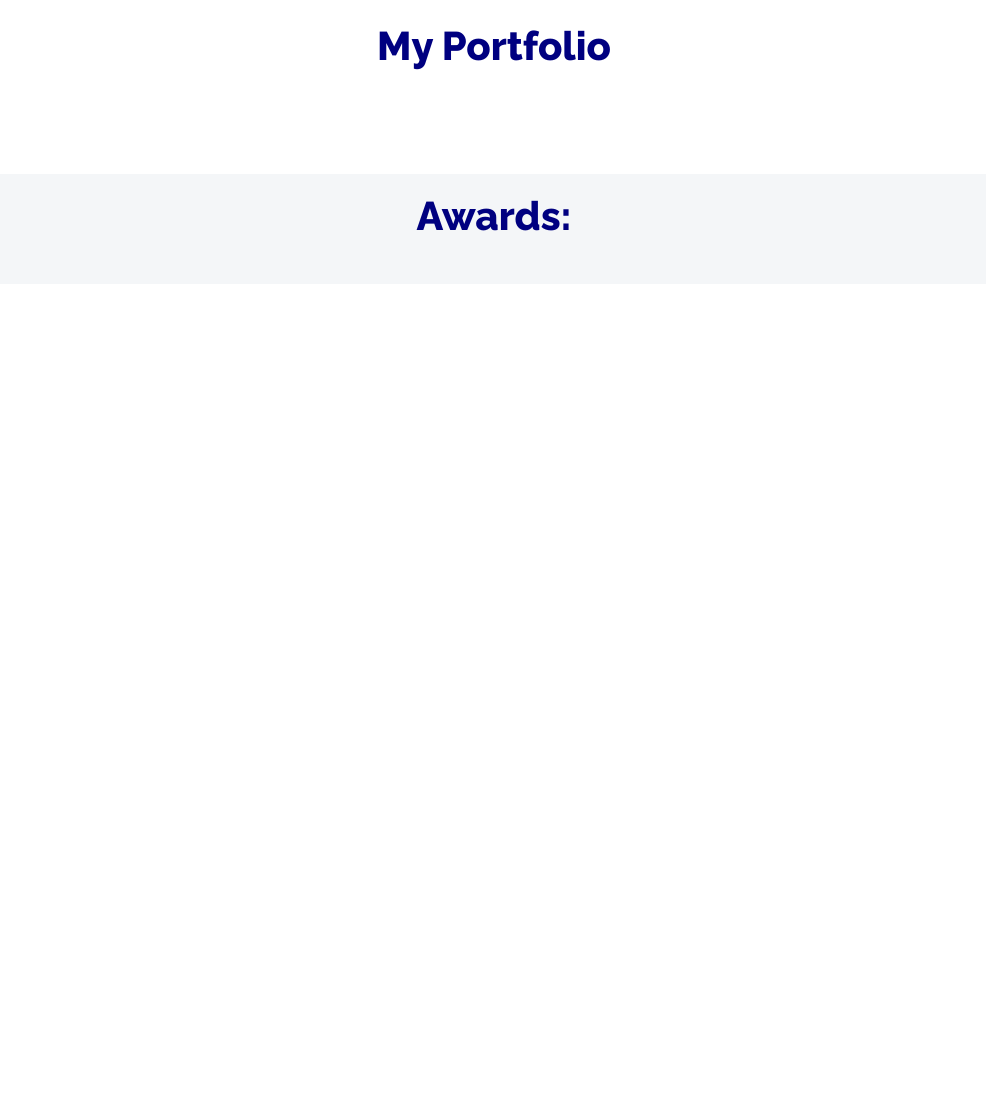
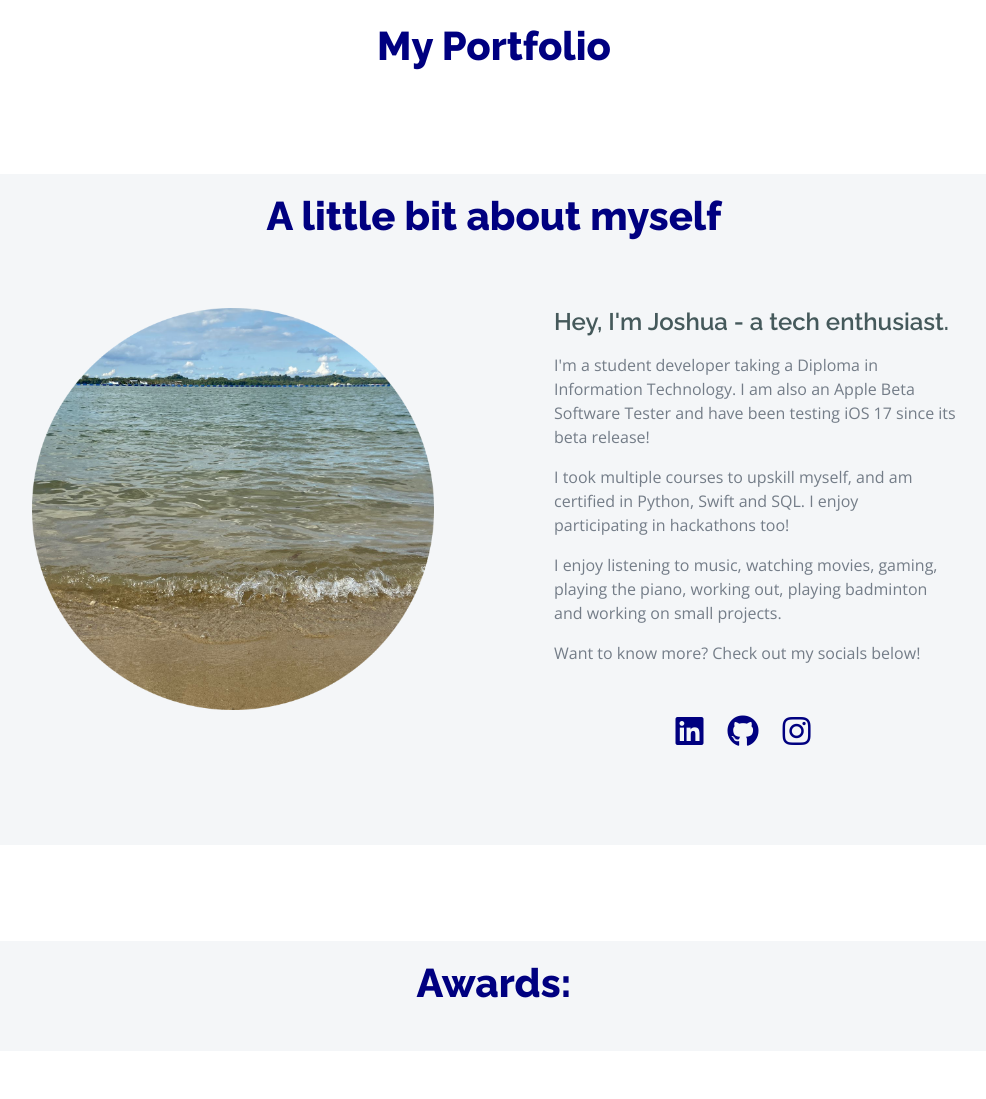
Before and after one commit to Sadliquid/My-Webpage, a Flask app: template templates/myportfolio.html in a window 1280 px wide. Shown: the part 178-1277 px from the top of the page, without its empty margins (146-1132 px from the left). Before the commit the page ends 409 px from the top, so only its background shows below. Run offline with Flask 2, Linux system fonts and the light colour scheme; the template is opened without the code that fills it, so the values that code supplies are empty; some libraries are stand-ins or nearby versions.

Commit message:
Added on to portfolio

```diff
--- a/static/style.css
+++ b/static/style.css
@@ -686,3 +686,9 @@ html {
     color: #87CEEB;
     transition: 0.2s ease-in-out;
 }
+
+#socialsDiv {
+    margin-top: 50px;
+    display: flex;
+    justify-content: space-between;
+}
--- a/templates/myportfolio.html
+++ b/templates/myportfolio.html
@@ -96,6 +96,45 @@
     <div class="container-fluid page-header py-5">
         <h1 class="text-center text-blue display-6">My Portfolio</h1>
     </div>
+
+    <div class="container-fluid py-5">
+        <div class="container">
+            <div class="bg-light p-5 rounded">
+                <h3 class="text-center text-blue display-6" id="awardsHeader">A little bit about myself</h3>
+                <div class="row g-4">
+                    <div class="col-md-6">
+                        <div class="rounded p-5"
+                            style="display: flex; flex-direction: column; justify-content: space-between; height: 100%;">
+                            <div>
+                                <img src="static/Images/profileIcon.JPG" style="max-width: 100%;">
+                            </div>
+                        </div>
+                    </div>
+                    <div class="col-md-6">
+                        <div class="rounded p-5"
+                            style="display: flex; flex-direction: column; justify-content: space-between; height: 100%;">
+                            <div>
+                                <h4>Hey, I'm Joshua - a tech enthusiast.</h4>
+                                <p></p>
+                                <p>I'm a student developer taking a Diploma in Information Technology. I am also an
+                                    Apple Beta Software Tester and have been testing iOS 17 since its beta release!</p>
+                                <p>I took multiple courses to upskill myself, and am certified in Python, Swift and SQL.
+                                    I enjoy participating in hackathons too!</p>
+                                <p>I enjoy listening to music, watching movies, gaming, playing the piano, working out,
+                                    playing badminton and working on small projects.</p>
+                                <p>Want to know more? Check out my socials below!</p>
+                                <div class="d-flex justify-content-center" id="socialsDiv">
+                                    <a href="https://www.linkedin.com/in/joshua-long-1a21ba257/"><i class="fab fa-linkedin fa-2x text-primary me-4" id="socialsIcon"></i></a>
+                                    <a href="https://github.com/Sadliquid"><i class="fab fa-github fa-2x text-primary me-4" id="socialsIcon"></i></a>
+                                    <a href="https://www.instagram.com/joshua_still_thinking"><i class="fab fa-instagram fa-2x text-primary me-4" id="socialsIcon"></i></a>
+                                </div>
+                            </div>
+                        </div>
+                    </div>
+                </div>
+            </div>
+        </div>
+    </div>
     <div class="container-fluid py-5">
         <div class="container">
             <div class="bg-light p-5 rounded">
@@ -103,13 +142,16 @@
                 <div class="row g-4">
                     {% for timestamp, award in data.awards.items() %}
                     <div class="col-md-6">
-                        <div class="counter bg-white rounded p-5" style="display: flex; flex-direction: column; justify-content: space-between; height: 100%;">
+                        <div class="counter bg-white rounded p-5"
+                            style="display: flex; flex-direction: column; justify-content: space-between; height: 100%;">
                             <div>
                                 <h4>{{ award.title }}</h4>
                                 <p>{{ award.description }}</p>
                             </div>
                             <div style="text-align: center;">
-                                <button class="btn btn-primary" data-bs-toggle="modal" data-bs-target="#certificateModal{{ loop.index }}" id="viewCertificateButton">View Certificate</button>
+                                <button class="btn btn-primary" data-bs-toggle="modal"
+                                    data-bs-target="#certificateModal{{ loop.index }}" id="viewCertificateButton">View
+                                    Certificate</button>
                             </div>
                         </div>
                     </div>
```
Also changed, not shown: static/Images/profileIcon.JPG (added).
